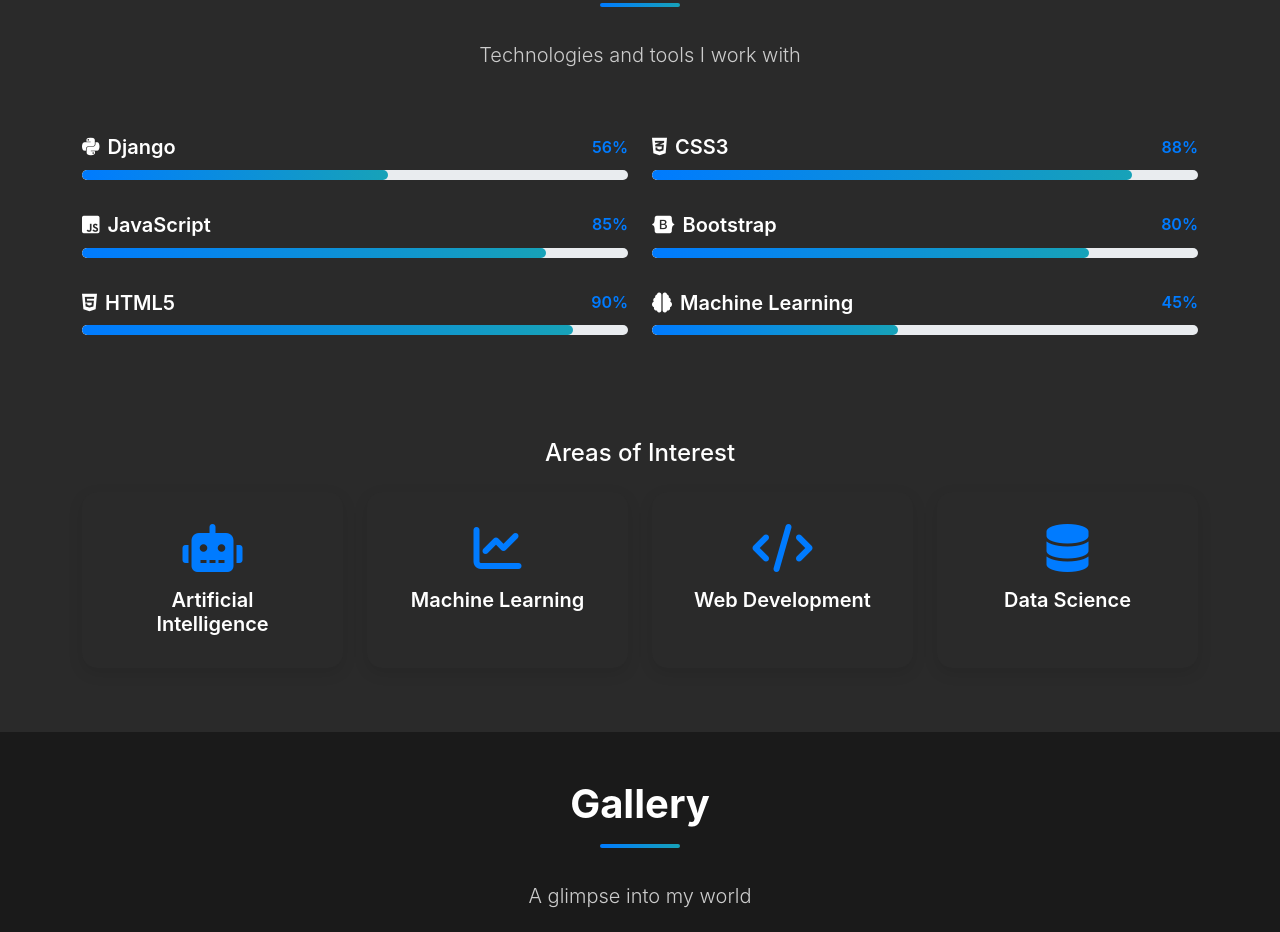
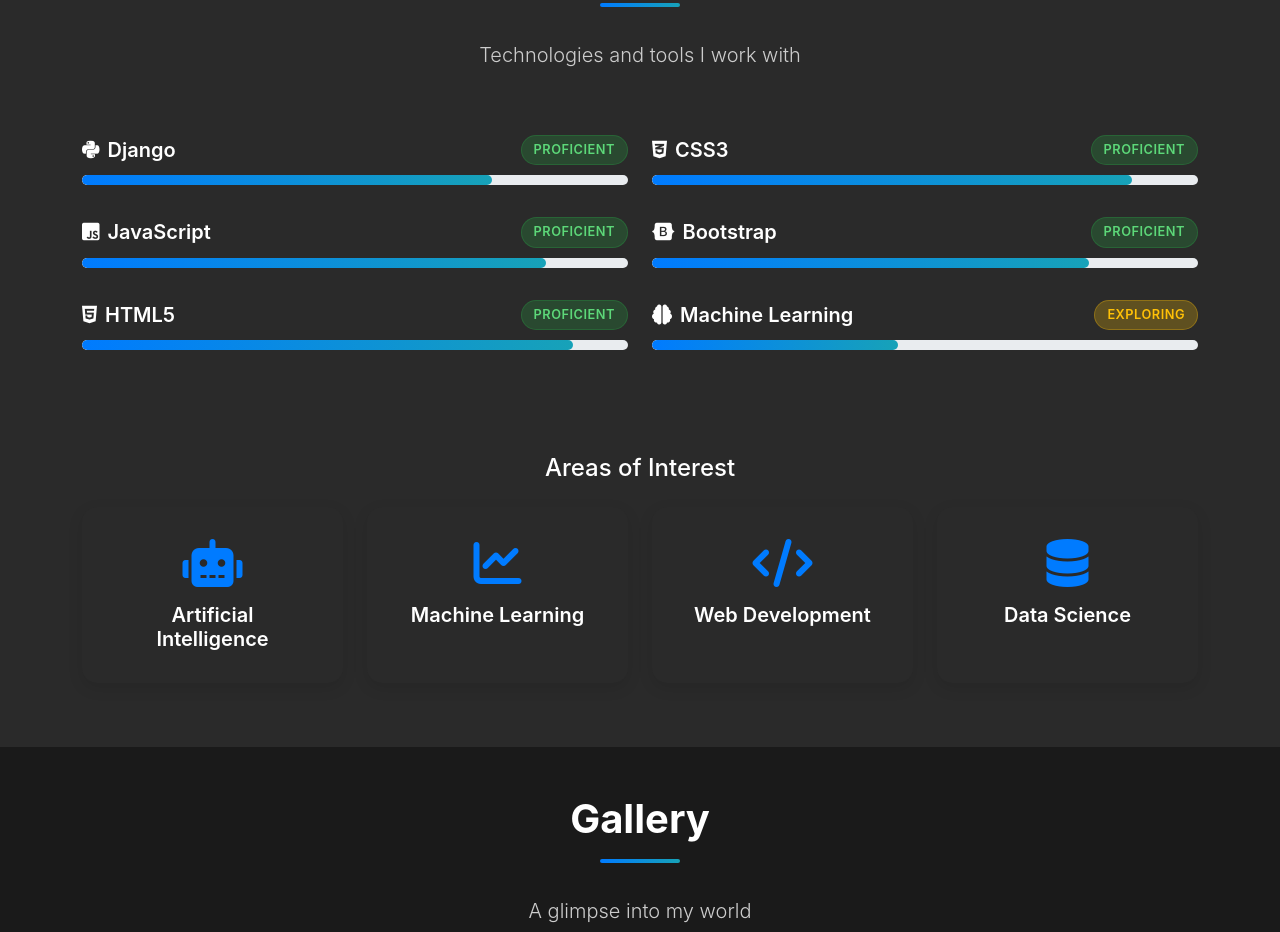
Before and after one commit to Nyongoki/portfolio, a plain HTML site: page index.html in a window 1280 px wide. Shown: the part 2016-2948 px from the top of the page. Drawn offline with nearby package versions, Linux system fonts and the light colour scheme; animation ran at ten frames a second.

Commit message:
skills section update

```diff
--- a/index.html
+++ b/index.html
@@ -205,21 +205,30 @@
                     <p class="lead">Technologies and tools I work with</p>
                 </div>
             </div>
+
+            <!--
+            =========================== SKILL LABEL TEMPLATES =============================
+            <span class="skill-label proficient">Proficient</span>
+            <span class="skill-label learning">Learning</span>
+            <span class="skill-label exploring">Exploring</span>
+            ===============================================================================
+            -->
+
             <div class="row">
                 <div class="col-lg-6 mb-4" data-aos="fade-right">
                     <div class="skill-item">
                         <div class="skill-header">
                             <h5><i class="fab fa-python me-2"></i>Django</h5>
-                            <span class="skill-percentage">56%</span>
+                            <span class="skill-label proficient">Proficient</span>
                         </div>
                         <div class="progress">
-                            <div class="progress-bar" data-width="56"></div>
+                            <div class="progress-bar" data-width="75"></div>
                         </div>
                     </div>
                     <div class="skill-item">
                         <div class="skill-header">
                             <h5><i class="fab fa-js-square me-2"></i>JavaScript</h5>
-                            <span class="skill-percentage">85%</span>
+                            <span class="skill-label proficient">Proficient</span>
                         </div>
                         <div class="progress">
                             <div class="progress-bar" data-width="85"></div>
@@ -228,7 +237,7 @@
                     <div class="skill-item">
                         <div class="skill-header">
                             <h5><i class="fab fa-html5 me-2"></i>HTML5</h5>
-                            <span class="skill-percentage">90%</span>
+                            <span class="skill-label proficient">Proficient</span>
                         </div>
                         <div class="progress">
                             <div class="progress-bar" data-width="90"></div>
@@ -239,7 +248,7 @@
                     <div class="skill-item">
                         <div class="skill-header">
                             <h5><i class="fab fa-css3-alt me-2"></i>CSS3</h5>
-                            <span class="skill-percentage">88%</span>
+                            <span class="skill-label proficient">Proficient</span>
                         </div>
                         <div class="progress">
                             <div class="progress-bar" data-width="88"></div>
@@ -248,7 +257,7 @@
                     <div class="skill-item">
                         <div class="skill-header">
                             <h5><i class="fab fa-bootstrap me-2"></i>Bootstrap</h5>
-                            <span class="skill-percentage">80%</span>
+                            <span class="skill-label proficient">Proficient</span>
                         </div>
                         <div class="progress">
                             <div class="progress-bar" data-width="80"></div>
@@ -257,7 +266,7 @@
                     <div class="skill-item">
                         <div class="skill-header">
                             <h5><i class="fas fa-brain me-2"></i>Machine Learning</h5>
-                            <span class="skill-percentage">45%</span>
+                            <span class="skill-label exploring">Exploring</span>
                         </div>
                         <div class="progress">
                             <div class="progress-bar" data-width="45"></div>
--- a/style.css
+++ b/style.css
@@ -316,9 +316,48 @@ html {
     font-weight: 600;
 }
 
-.skill-percentage {
-    color: var(--primary-color);
+/* Skill Labels */
+.skill-label {
+    font-size: 0.8rem;
     font-weight: 600;
+    padding: 4px 12px;
+    border-radius: 20px;
+    text-transform: uppercase;
+    letter-spacing: 0.5px;
+}
+
+.skill-label.proficient {
+    background: rgba(40, 167, 69, 0.15);
+    color: #28a745;
+    border: 1px solid rgba(40, 167, 69, 0.3);
+}
+
+.skill-label.learning {
+    background: rgba(0, 123, 255, 0.15);
+    color: #007bff;
+    border: 1px solid rgba(0, 123, 255, 0.3);
+}
+
+.skill-label.exploring {
+    background: rgba(255, 193, 7, 0.15);
+    color: #d39e00;
+    border: 1px solid rgba(255, 193, 7, 0.3);
+}
+
+/* Dark theme skill labels */
+.dark-theme .skill-label.proficient {
+    background: rgba(40, 167, 69, 0.25);
+    color: #5dd879;
+}
+
+.dark-theme .skill-label.learning {
+    background: rgba(0, 123, 255, 0.25);
+    color: #6cb2ff;
+}
+
+.dark-theme .skill-label.exploring {
+    background: rgba(255, 193, 7, 0.25);
+    color: #ffc107;
 }
 
 .progress {
```
